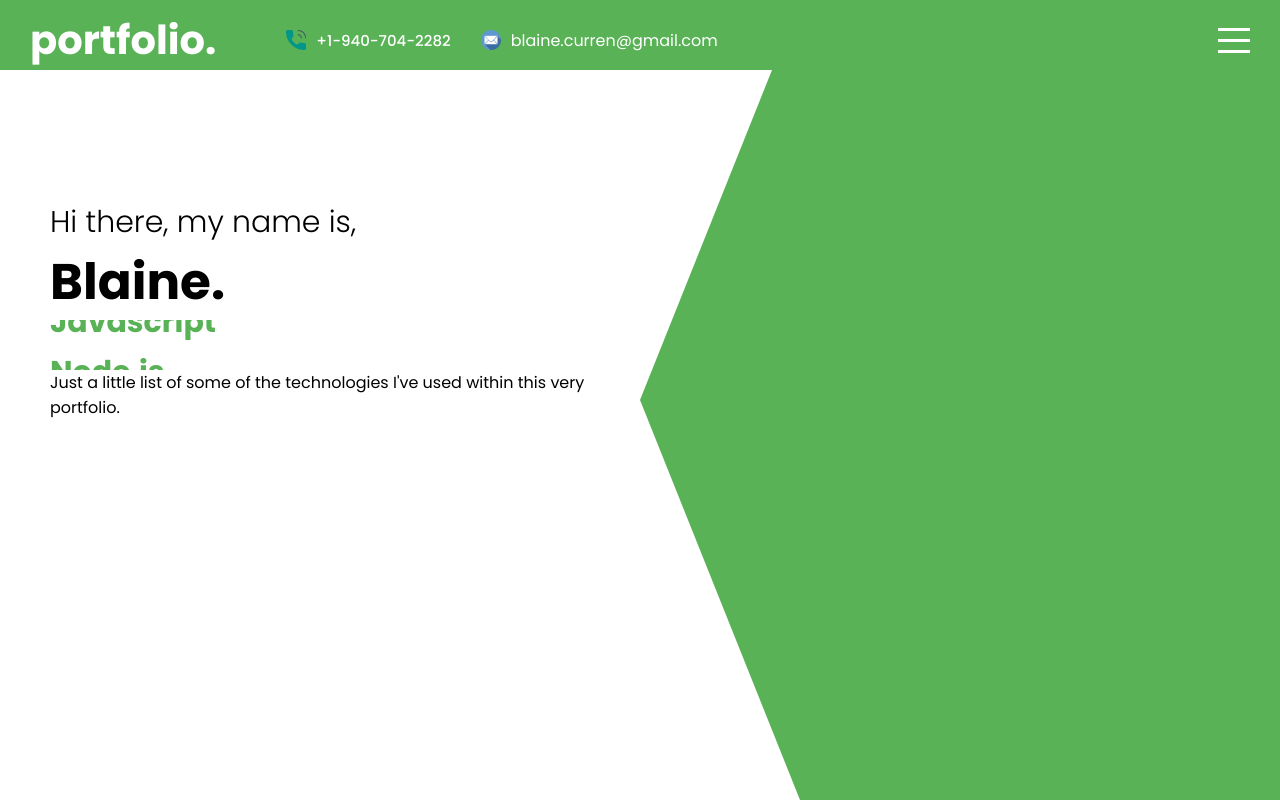
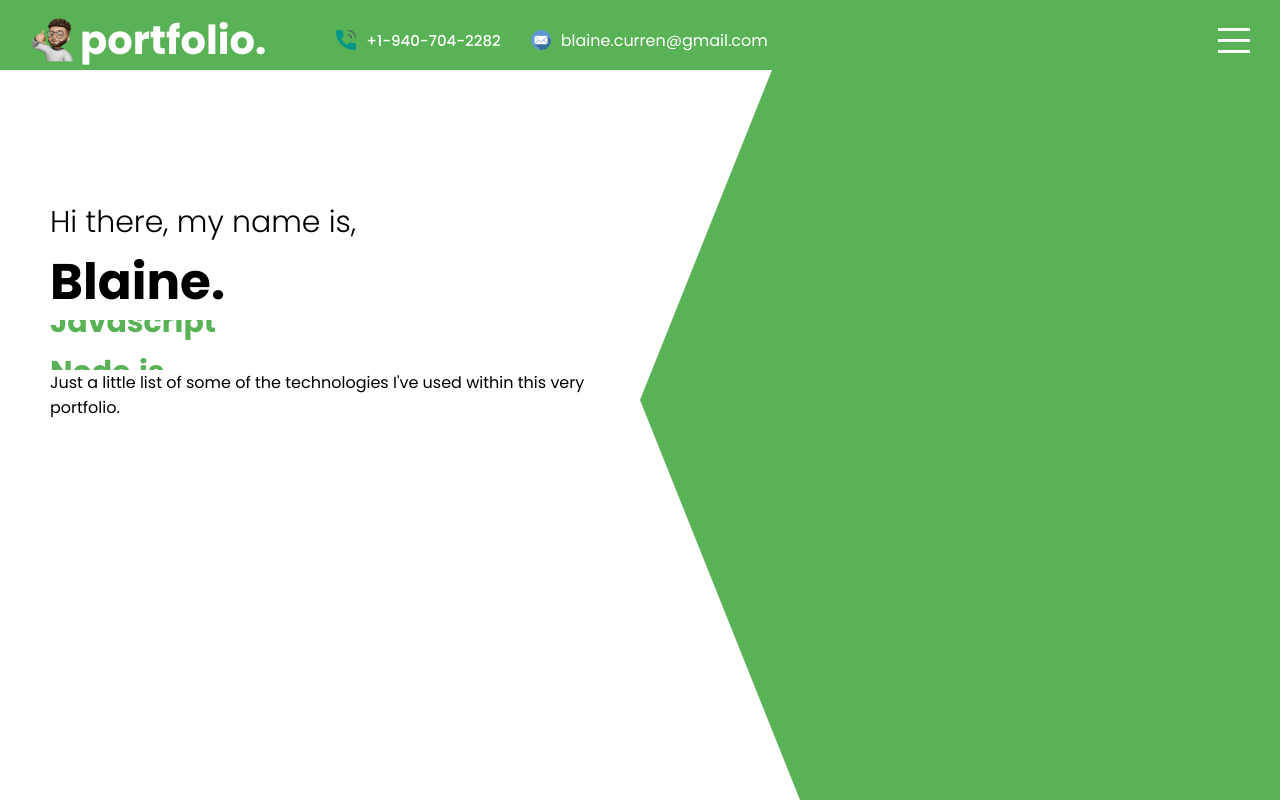
Before and after one commit to blainecurren/portfolio-2, a React (Create React App) app: page / in a window 1280 px wide. Shown: the top 802 px of the page. Built offline with nearby package versions, Linux system fonts and the light colour scheme.

Commit message:
added memoji to topbar.jsx

```diff
--- a/src/components/topbar/Topbar.jsx
+++ b/src/components/topbar/Topbar.jsx
@@ -1,12 +1,16 @@
 import "./topbar.scss";
 import Email from "../../img/email.png";
 import Phone from "../../img/phone.png";
+import phoneCall from "../../img/callme-memoji-sticker.png";
 
 export default function Topbar({ menuOpen, setMenuOpen }) {
   return (
     <div className={"topbar " + (menuOpen && "active")}>
       <div className="wrapper">
         <div className="left">
+          <div>
+            <img src={phoneCall} alt="" className="memoji" />
+          </div>
           <a href="#intro" className="logo">
             portfolio.
           </a>
--- a/src/components/topbar/topbar.scss
+++ b/src/components/topbar/topbar.scss
@@ -31,6 +31,10 @@
         text-decoration: none;
         color: inherit;
         margin-right: 40px;
+      }
+
+      .memoji {
+        height: 50px;
       }
 
       .c-icon {
```
